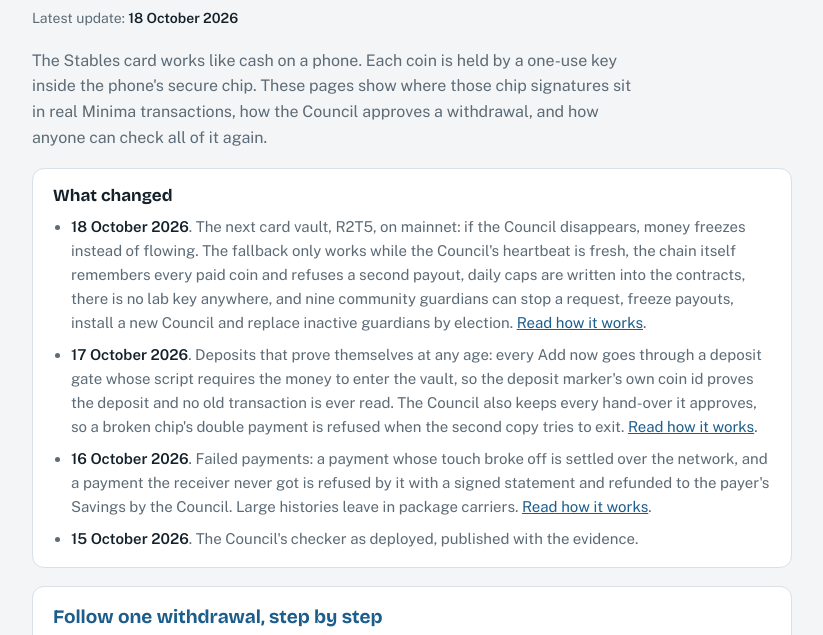
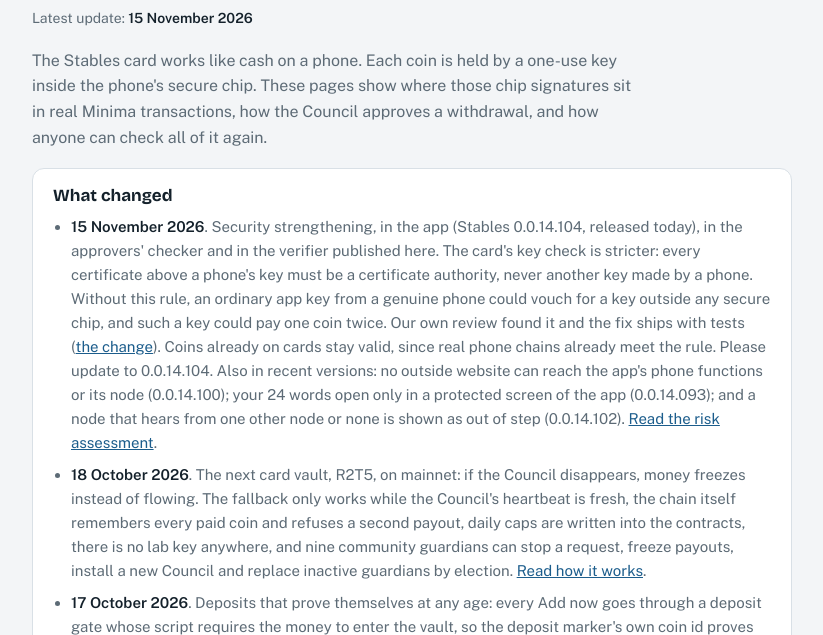
Before and after one commit to StablesCouncil/stables-card-evidence, a plain HTML site: page index.html in a window 1280 px wide. Shown: the part 130-765 px from the top of the page, without its empty margins (228-1051 px from the left). Drawn offline with nearby package versions, Linux system fonts and the light colour scheme.

Commit message:
Start page and risk assessment: security strengthening of 15 November 2026
Co-Authored-By: Claude Opus 5.5 <noreply@anthropic.com>

```diff
--- a/index.html
+++ b/index.html
@@ -31,11 +31,12 @@ a.card span{color:var(--muted);font-size:15px}
 </style></head><body>
 <div class="wrap">
   <h1>Stables card: the evidence on Minima mainnet</h1>
-  <p class="updated">Latest update: <time datetime="2026-10-18">18 October 2026</time></p>
+  <p class="updated">Latest update: <time datetime="2026-11-15">15 November 2026</time></p>
   <p class="lead">The Stables card works like cash on a phone. Each coin is held by a one-use key inside the phone's secure chip. These pages show where those chip signatures sit in real Minima transactions, how the Council approves a withdrawal, and how anyone can check all of it again.</p>
   <section class="changes" aria-labelledby="changes-title">
     <h2 id="changes-title">What changed</h2>
     <ul>
+      <li><time datetime="2026-11-15">15 November 2026</time>. Security strengthening, in the app (Stables 0.0.14.104, released today), in the approvers' checker and in the verifier published here. The card's key check is stricter: every certificate above a phone's key must be a certificate authority, never another key made by a phone. Without this rule, an ordinary app key from a genuine phone could vouch for a key outside any secure chip, and such a key could pay one coin twice. Our own review found it and the fix ships with tests (<a href="https://github.com/StablesCouncil/stables-card-evidence/commit/85b63df">the change</a>). Coins already on cards stay valid, since real phone chains already meet the rule. Please update to 0.0.14.104. Also in recent versions: no outside website can reach the app's phone functions or its node (0.0.14.100); your 24 words open only in a protected screen of the app (0.0.14.093); and a node that hears from one other node or none is shown as out of step (0.0.14.102). <a href="https://github.com/StablesCouncil/stables-card-evidence#the-phones-secure-chip">Read the risk assessment</a>.</li>
       <li><time datetime="2026-10-18">18 October 2026</time>. The next card vault, R2T5, on mainnet: if the Council disappears, money freezes instead of flowing. The fallback only works while the Council's heartbeat is fresh, the chain itself remembers every paid coin and refuses a second payout, daily caps are written into the contracts, there is no lab key anywhere, and nine community guardians can stop a request, freeze payouts, install a new Council and replace inactive guardians by election. <a href="https://github.com/StablesCouncil/stables-card-evidence#if-the-council-disappears">Read how it works</a>.</li>
       <li><time datetime="2026-10-17">17 October 2026</time>. Deposits that prove themselves at any age: every Add now goes through a deposit gate whose script requires the money to enter the vault, so the deposit marker's own coin id proves the deposit and no old transaction is ever read. The Council also keeps every hand-over it approves, so a broken chip's double payment is refused when the second copy tries to exit. <a href="https://github.com/StablesCouncil/stables-card-evidence#deposits-that-prove-themselves-at-any-age-r2t4">Read how it works</a>.</li>
       <li><time datetime="2026-10-16">16 October 2026</time>. Failed payments: a payment whose touch broke off is settled over the network, and a payment the receiver never got is refused by it with a signed statement and refunded to the payer's Savings by the Council. Large histories leave in package carriers. <a href="https://github.com/StablesCouncil/stables-card-evidence#when-a-touch-breaks-off">Read how it works</a>.</li>
```
Also changed, not shown: 1 other file.
